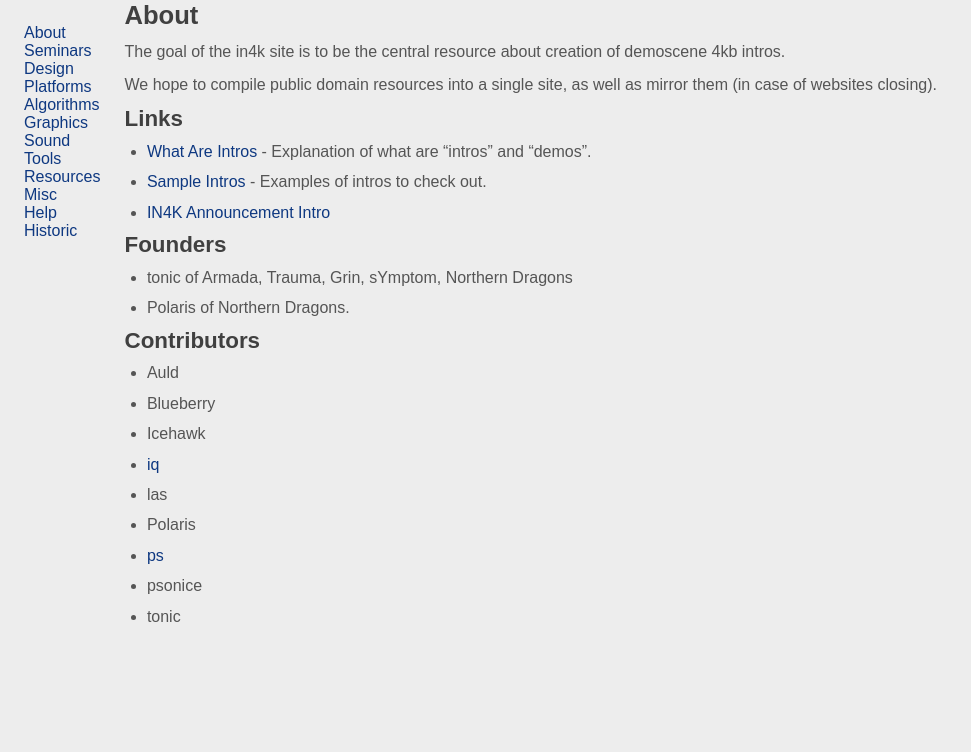
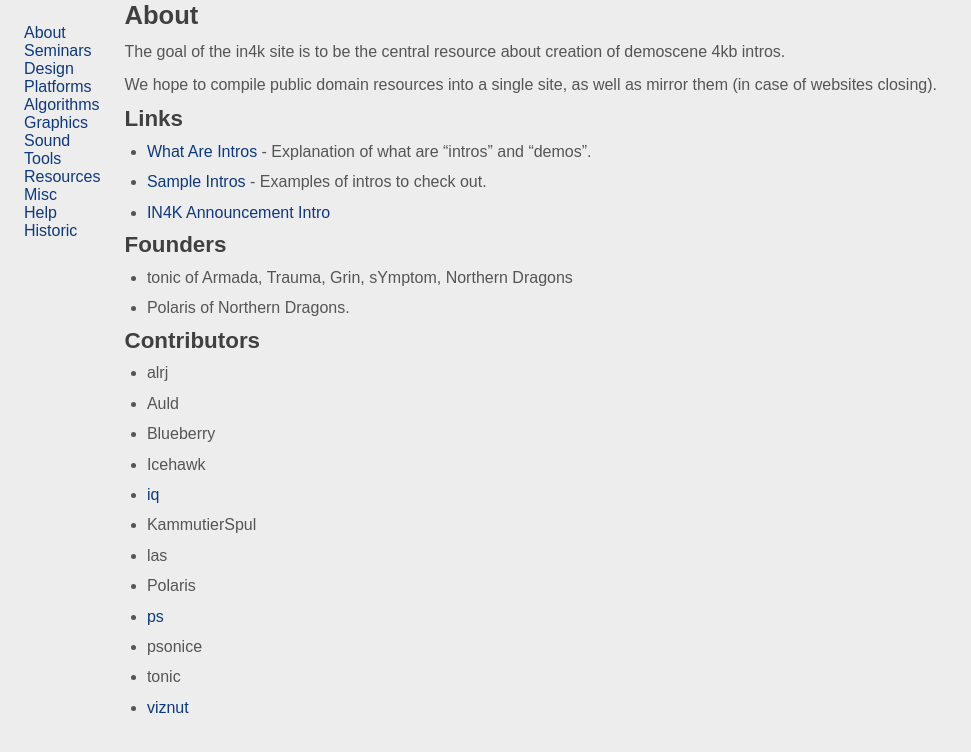
Before and after one commit to in4k/in4k.github.io, a Jekyll site: the page built from wiki/about.markdown, in a window 1280 px wide. Shown: the top 752 px of the page, without its empty margins (0-971 px from the left). Built offline with Jekyll 4.4.1, drawn with Linux system fonts in a browser that asks for light colours; some web fonts are replaced.

Commit message:
Update about.markdown

```diff
--- a/wiki/about.markdown
+++ b/wiki/about.markdown
@@ -20,12 +20,15 @@ We hope to compile public domain resources into a single site, as well as mirror
 
 ## Contributors
 
+* alrj
 * Auld
 * Blueberry
 * Icehawk
 * [iq](http://www.iquilezles.org/)
+* KammutierSpul
 * las
 * Polaris
 * [ps](http://tpolm.org/~ps)
 * psonice
 * tonic
+* [viznut](http://countercomplex.blogspot.fi/)
```
